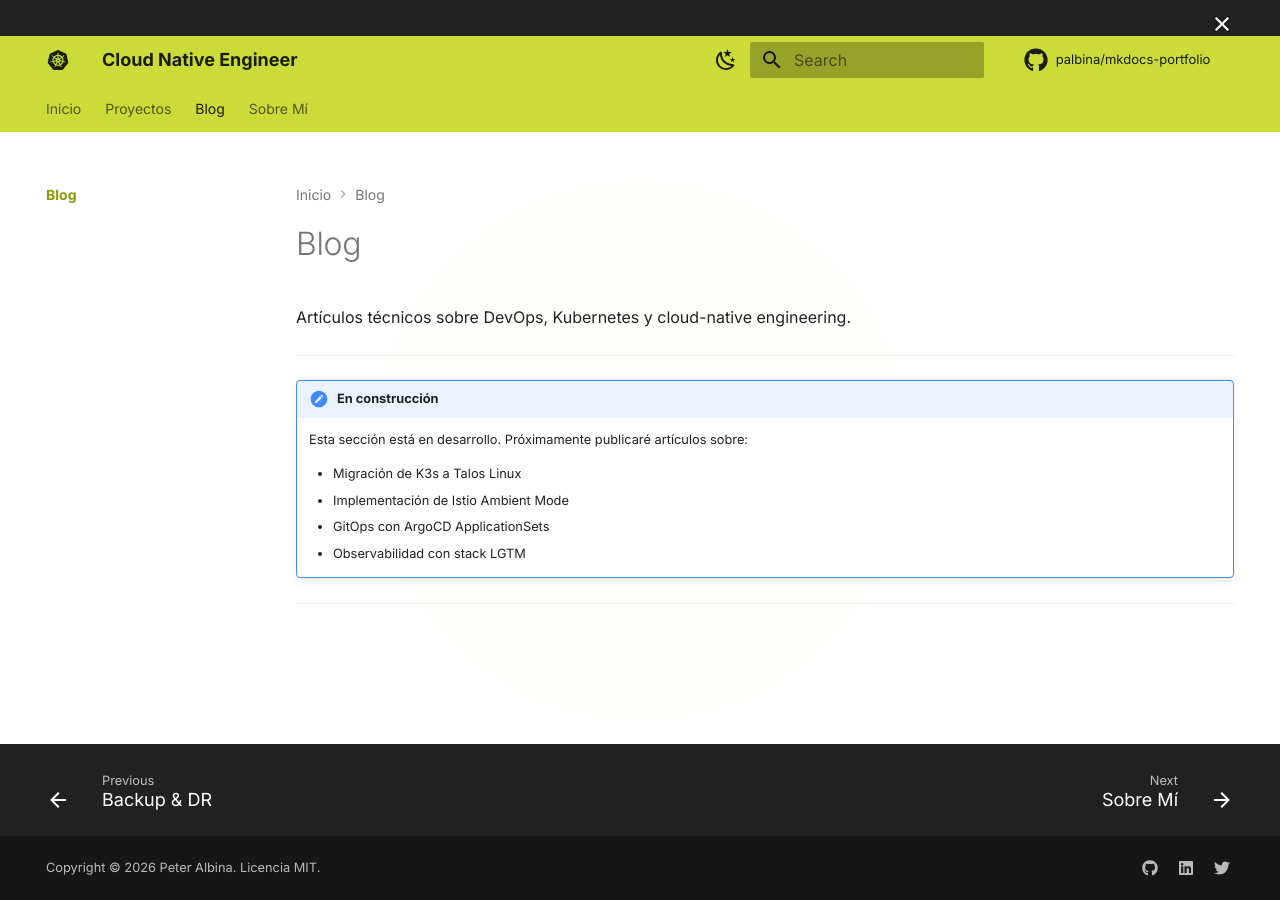
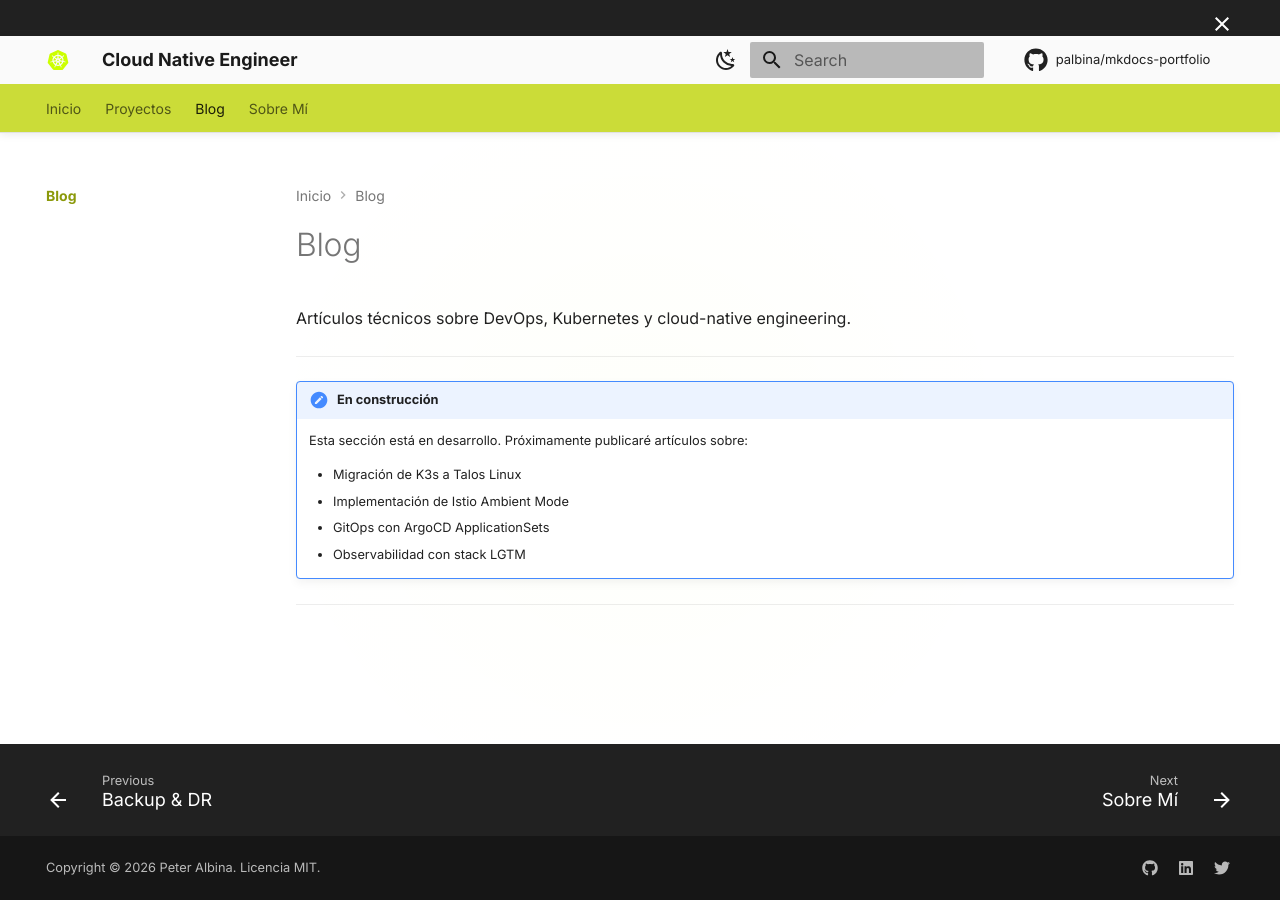
Before and after one commit to palbina/mkdocs-portfolio, an MkDocs documentation site: the page built from docs/blog/index.md, in a window 1280 px wide. Built offline with MkDocs 1.6.1 and Material for MkDocs 9.7.7, drawn with Linux system fonts in a browser that asks for light colours; comment, search, counter and statistics services are not loaded.

Commit message:
fix(css): improve header visibility and styling in both themes
Fix invisible header issue in dark mode:
- Add sticky positioning with z-index: 4
- Add backdrop-filter blur(10px) for glass effect
- Set semi-transparent backgrounds (95% opacity)
- Add visible borders and shadows
- Style header title and logo colors for contrast
- Apply consistent styling to both dark and light modes

Header is now clearly visible with glassmorphism effect.

```diff
--- a/docs/stylesheets/extra.css
+++ b/docs/stylesheets/extra.css
@@ -861,7 +861,43 @@
     .stat-number { font-size: 2rem; }
 }
 
+[data-md-color-scheme="slate"] .md-header,
+[data-md-color-scheme="default"] .md-header {
+    position: sticky;
+    top: 0;
+    z-index: 4;
+}
+
 [data-md-color-scheme="slate"] .md-header {
-    background-color: var(--bg-dark);
+    background-color: rgba(5, 5, 5, 0.95);
     border-bottom: 1px solid var(--border-default);
+    backdrop-filter: blur(10px);
+    -webkit-backdrop-filter: blur(10px);
+    box-shadow: 0 2px 8px rgba(0, 0, 0, 0.3);
 }
+
+[data-md-color-scheme="slate"] .md-header__title {
+    color: #FFFFFF;
+    font-weight: 700;
+}
+
+[data-md-color-scheme="slate"] .md-header__button.md-logo {
+    color: var(--brand-primary);
+}
+
+[data-md-color-scheme="default"] .md-header {
+    background-color: rgba(250, 250, 250, 0.95);
+    border-bottom: 1px solid rgba(0, 0, 0, 0.1);
+    backdrop-filter: blur(10px);
+    -webkit-backdrop-filter: blur(10px);
+    box-shadow: 0 2px 8px rgba(0, 0, 0, 0.08);
+}
+
+[data-md-color-scheme="default"] .md-header__title {
+    color: #1A1A1A;
+    font-weight: 700;
+}
+
+[data-md-color-scheme="default"] .md-header__button.md-logo {
+    color: var(--brand-primary);
+}
```
